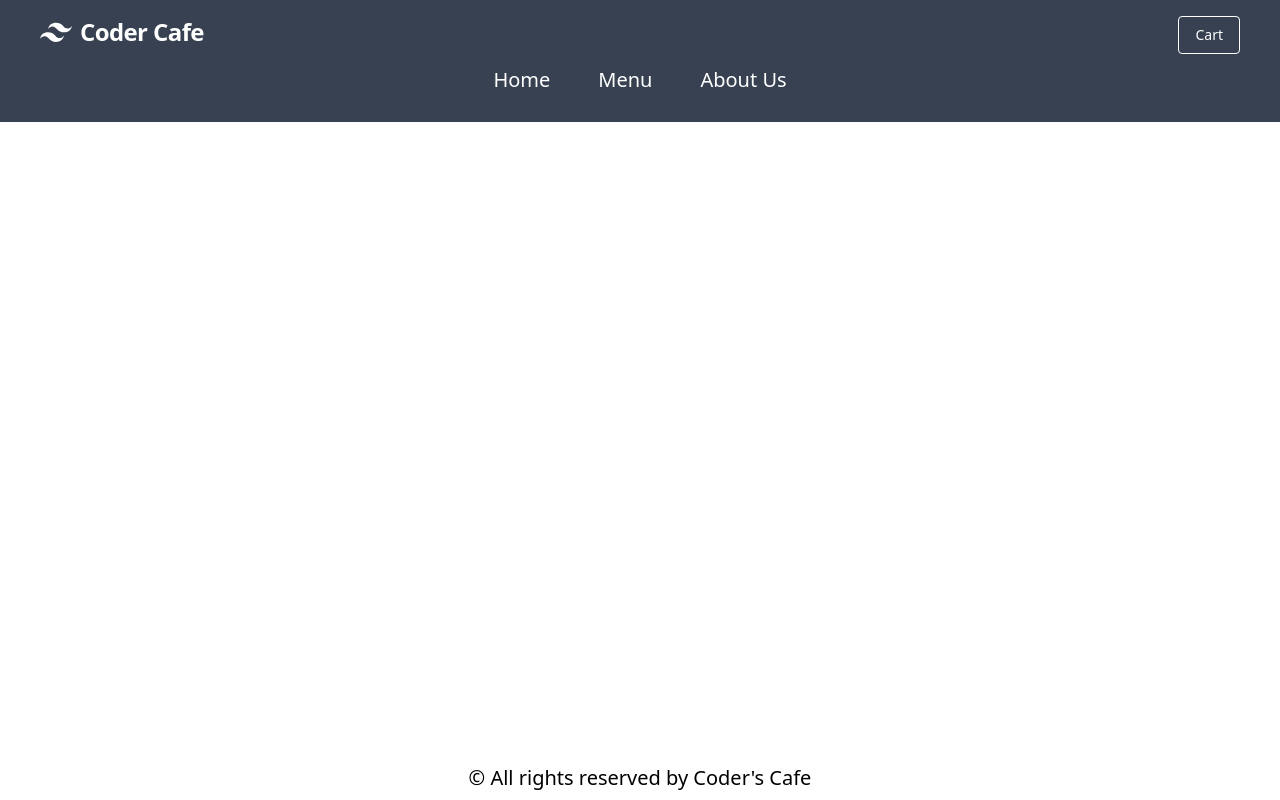
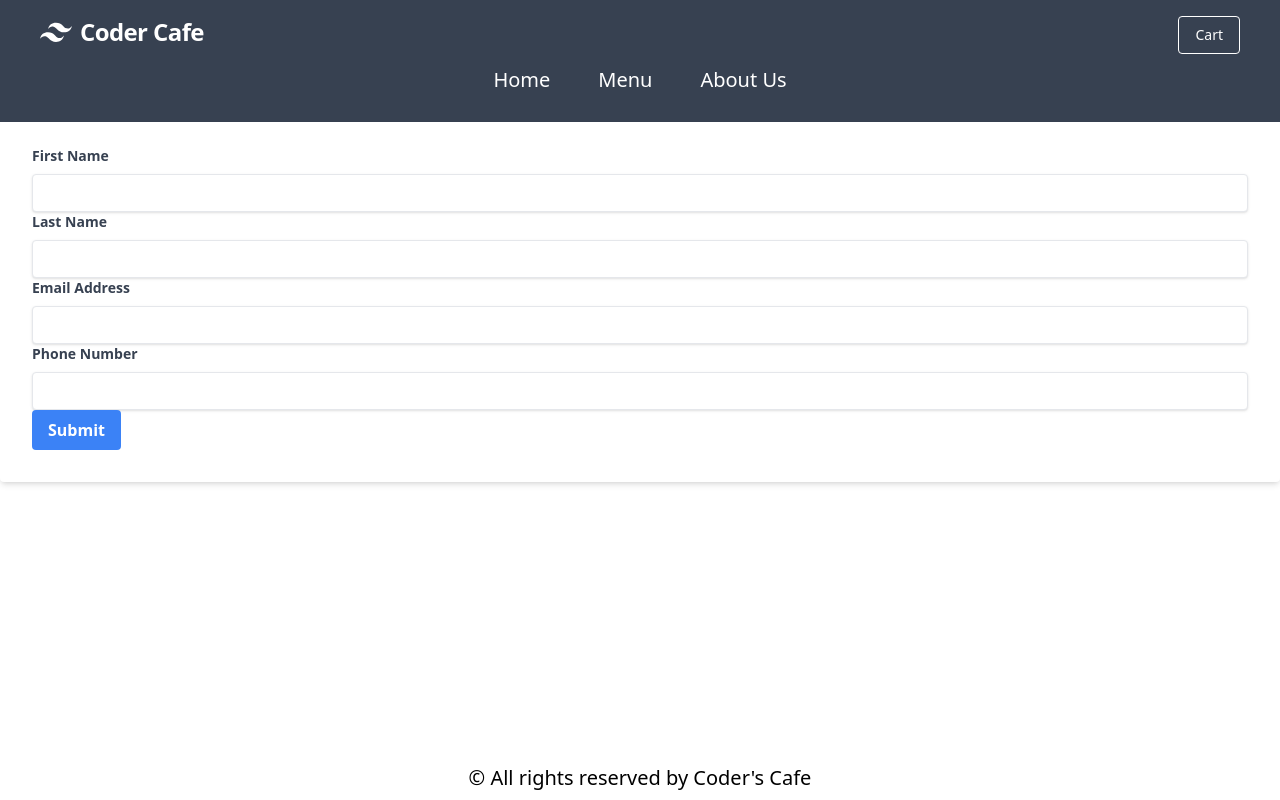
Before and after one commit to JLC-group-project/part-b-front-end, a React (Vite) app: page /cart/checkout in a window 1280 px wide. Built offline with nearby package versions, Linux system fonts and the light colour scheme; no server answers.

Commit message:
Checkout form created, cart navigates correctly to checout

```diff
--- /dev/null
+++ b/src/components/Alert.jsx
@@ -0,0 +1,16 @@
+import React from 'react'
+
+function Alert({children}) {
+  return (
+    <div
+      class="bg-red-100 border border-red-400 text-red-700 px-4 py-3 rounded relative"
+      role="alert"
+    >
+      <strong class="font-bold">
+        {children}
+      </strong>
+    </div>
+  );
+}
+
+export default Alert
--- a/src/components/App.jsx
+++ b/src/components/App.jsx
@@ -163,7 +163,7 @@ function App() {
         <div className="pb-20">
           <Routes>
             {/* End User Routes */}
-            <Route path="/cart/checkout" element={<CheckoutForm/>} />
+            <Route path="/cart/checkout" element={<CheckoutForm cartItems={cartItems} />} />
             <Route path="/" element={<Home homePage={homePage} />} />
             <Route
               path="/about_us"
--- a/src/pages/Cart/Cart.jsx
+++ b/src/pages/Cart/Cart.jsx
@@ -1,5 +1,5 @@
 import React from "react";
-import { Routes, Route, useNavigate } from "react-router-dom";
+import { Routes, Route, useNavigate, Link } from "react-router-dom";
 
 function Cart({ cartItems, onAdd, onRemove, setCartItems, menuItems }) {
   const totalPrice = cartItems.reduce(
@@ -178,12 +178,13 @@ function Cart({ cartItems, onAdd, onRemove, setCartItems, menuItems }) {
             )}
           </div>
           <div className="">
-            <button
+            <Link
+              to="checkout"
               className="bg-blue-500 w-28 text-l hover:bg-blue-700 text-white font-bold py-2 px-4 mx-2 rounded"
-              onClick={retrieveOrders}
+              // onClick={retrieveOrders}
             >
               Checkout
-            </button>
+            </Link>
             <button
               className="bg-red-600 w-28 text-l hover:bg-red-700 text-white font-bold py-2 px-4 mx-2 rounded"
               onClick={handleReset}
--- a/src/pages/Cart/CheckoutForm.jsx
+++ b/src/pages/Cart/CheckoutForm.jsx
@@ -1,30 +1,138 @@
 import React from "react";
 import { useFormik } from "formik";
+ import * as Yup from "yup";
+import Alert from "../../components/Alert";
 
 function CheckoutForm() {
+
+  async function postOrder(newOrders) {
+    const res = await fetch(`${api}/orders`, {
+      method: "post",
+      headers: {
+        Accept: "application/json",
+        "Content-Type": "application/json",
+      },
+      // put orders in body
+      body: JSON.stringify({
+        orders: newOrders,
+        complete: false,
+        total_price: totalPrice.toFixed(2),
+      }),
+    });
+    const returnOrder = await res.json();
+    console.log(returnOrder);
+
+  }
+
   // Pass the useFormik() hook initial form values and a submit function that will
   // be called when the form is submitted
-  // const formik = useFormik({
-  //   initialValues: {
-  //     email: "",
-  //   },
-  //   onSubmit: (values) => {
-  //     alert(JSON.stringify(values, null, 2));
-  //   },
-  // });
-  return (<></>
-    // <form onSubmit={formik.handleSubmit}>
-    //   <label htmlFor="email">Email Address</label>
-    //   <input
-    //     id="email"
-    //     name="email"
-    //     type="email"
-    //     onChange={formik.handleChange}
-    //     value={formik.values.email}
-    //   />
+  const formik = useFormik({
+    initialValues: {
+      firstName: "",
+      lastName: "",
+      email: "",
+      phoneNumber: "",
+    },
+    validationSchema: Yup.object({
+      firstName: Yup.string()
+        .max(15, "Must be 15 characters or less")
+        .required("Required"),
+      lastName: Yup.string()
+        .max(20, "Must be 20 characters or less")
+        .required("Required"),
+      email: Yup.string().email("Invalid email address").required("Required"),
+      phoneNumber: Yup.number().required("Required").positive().integer(),
+    }),
+    onSubmit: (values) => {
+      console.log(values)
+      alert(JSON.stringify(values, null, 2));
+    },
+  });
+  return (
+    <>
+      <div className="w-full max-w-xs"></div>
+      <form
+        className="bg-white shadow-md rounded px-8 pt-6 pb-8 mb-4"
+        onSubmit={formik.handleSubmit}
+      >
+        <label
+          className="block text-gray-700 text-sm font-bold mb-2"
+          htmlFor="firstName"
+        >
+          First Name
+        </label>
+        <input
+          className="shadow appearance-none border rounded w-full py-2 px-3 text-gray-700 leading-tight focus:outline-none focus:shadow-outline"
+          id="firstName"
+          name="firstName"
+          type="text"
+          onChange={formik.handleChange}
+          value={formik.values.firstName}
+        />
+        {formik.touched.firstName && formik.errors.firstName ? (
+          <Alert>{formik.errors.firstName}</Alert>
+        ) : null}
+        <label
+          className="block text-gray-700 text-sm font-bold mb-2"
+          htmlFor="lastName"
+        >
+          Last Name
+        </label>
+        <input
+          className="shadow appearance-none border rounded w-full py-2 px-3 text-gray-700 leading-tight focus:outline-none focus:shadow-outline"
+          id="lastName"
+          name="lastName"
+          type="lastName"
+          onChange={formik.handleChange}
+          value={formik.values.lastName}
+        />
+        {formik.touched.lastName && formik.errors.lastName ? (
+          <Alert>{formik.errors.lastName}</Alert>
+        ) : null}
+        <label
+          className="block text-gray-700 text-sm font-bold mb-2"
+          htmlFor="email"
+        >
+          Email Address
+        </label>
+        <input
+          className="shadow appearance-none border rounded w-full py-2 px-3 text-gray-700 leading-tight focus:outline-none focus:shadow-outline"
+          id="email"
+          name="email"
+          type="email"
+          onChange={formik.handleChange}
+          value={formik.values.email}
+        />
+        {formik.touched.email && formik.errors.email ? (
+          <Alert>{formik.errors.email}</Alert>
+        ) : null}
+        <label
+          className="block text-gray-700 text-sm font-bold mb-2"
+          for="username"
+          htmlFor="email"
+        >
+          Phone Number
+        </label>
+        <input
+          className="shadow appearance-none border rounded w-full py-2 px-3 text-gray-700 leading-tight focus:outline-none focus:shadow-outline"
+          id="phoneNumber"
+          name="phoneNumber"
+          type="number"
+          onChange={formik.handleChange}
+          value={formik.values.phoneNumber}
+        />
+        {formik.touched.phoneNumber && formik.errors.phoneNumber ? (
+          <Alert>{formik.errors.phoneNumber}</Alert>
+        ) : null}
 
-    //   <button type="submit">Submit</button>
-    // </form>
+        <button
+          className="bg-blue-500 hover:bg-blue-700 text-white font-bold py-2 px-4 rounded focus:outline-none focus:shadow-outline"
+          type="submit"
+        >
+          Submit
+        </button>
+      </form>
+    </>
   );
 }
 
```
